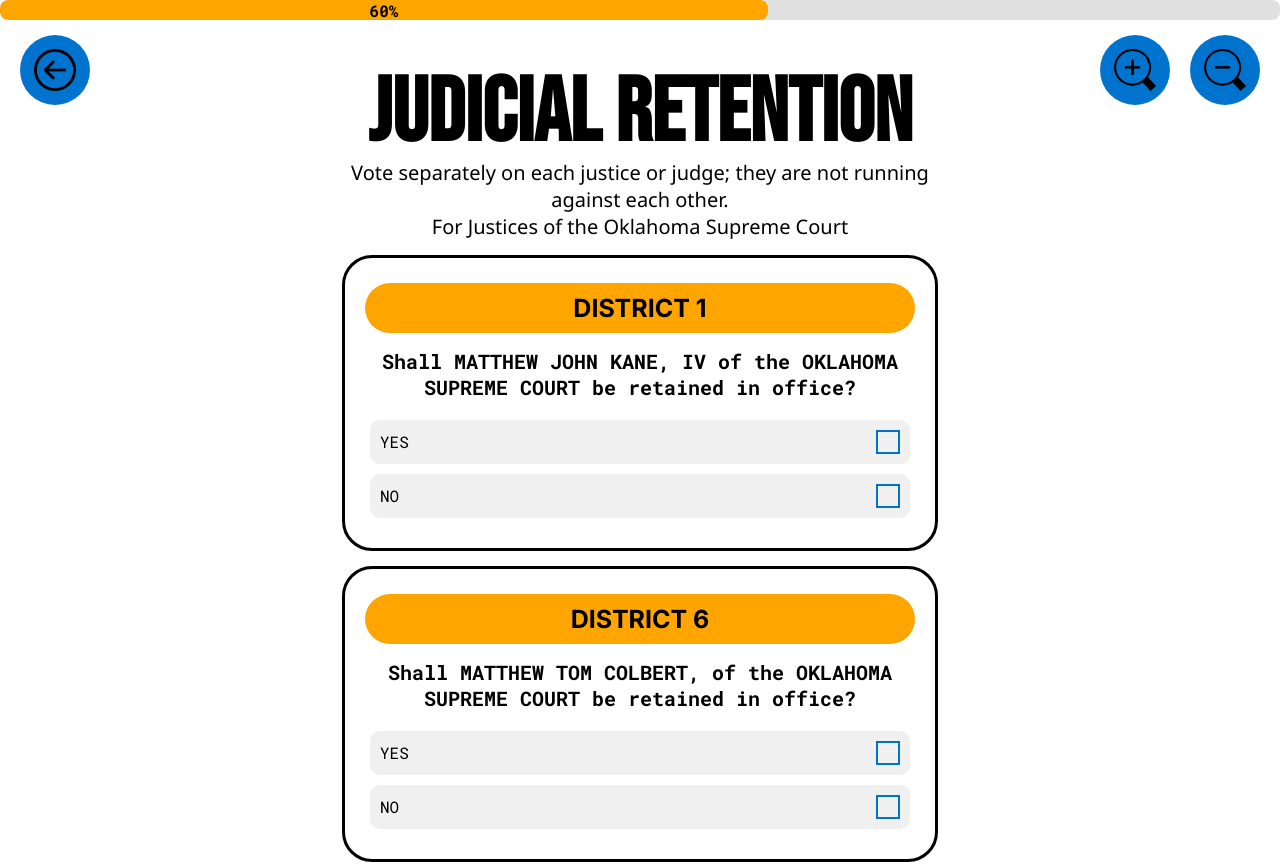
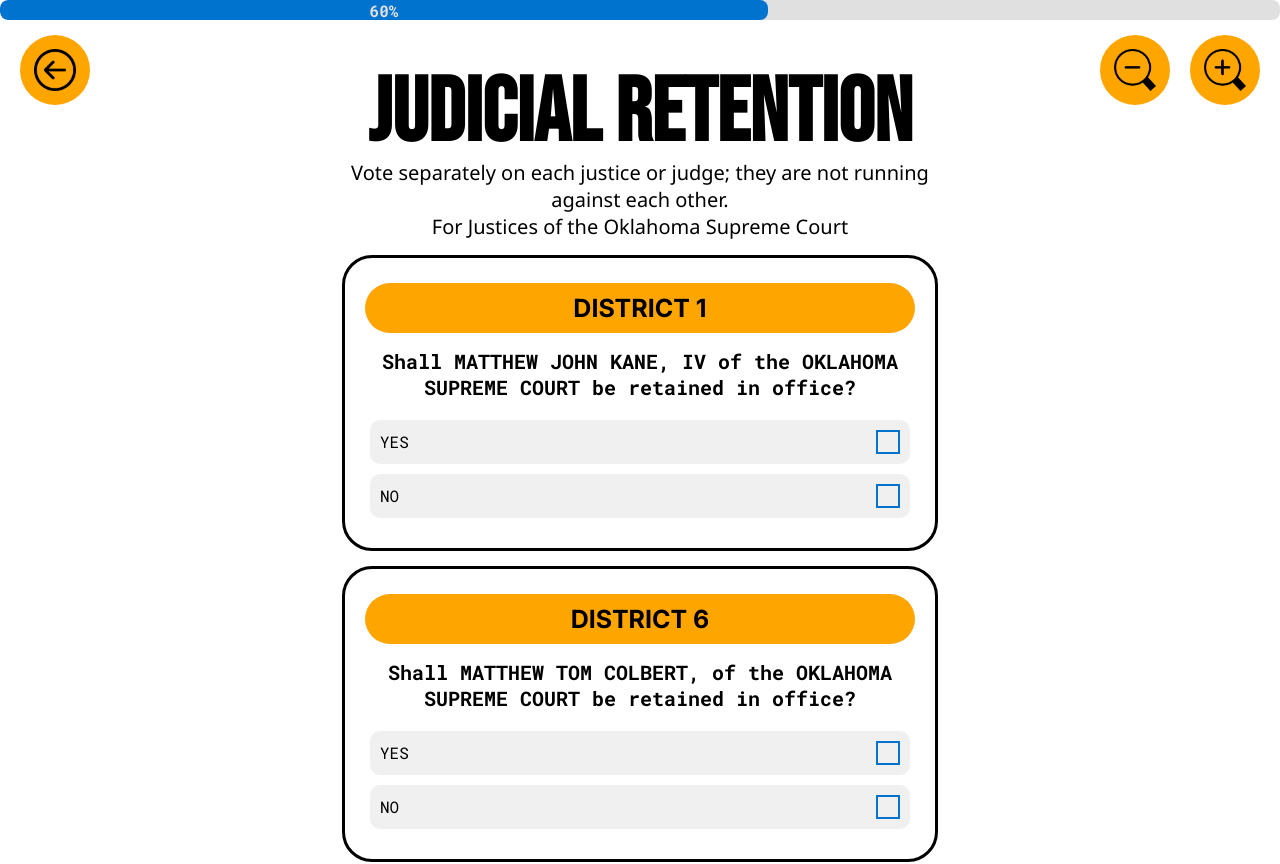
Before and after one commit to josegtrs/HCIProject, a React (Create React App) app in the folder hci/: page /judicial in a window 1280 px wide. Shown: the top 864 px of the page. Built offline with nearby package versions, Linux system fonts and the light colour scheme.

Commit message:
style changes

```diff
--- a/hci/src/Components/CSS/Global.css
+++ b/hci/src/Components/CSS/Global.css
@@ -84,13 +84,13 @@ body {
   cursor: pointer;
   border: none;
   font-weight: bold;
-  background-color: #0073CF;
+  background-color: orange;
   border-radius: 50%;
   color: white;
 }
 
 .zoom-button:hover {
-  background-color: #005AA7; /* Change color on hover */
+  background-color: #c07d00; /* Change color on hover */
 }
 
 .zoom-in {
@@ -118,7 +118,7 @@ body {
   cursor: pointer;
   border: none;
   font-weight: bold;
-  background-color: #0073CF;
+  background-color: orange;
   border-radius: 50%;
   color: black;
   margin: 10px;
@@ -127,6 +127,10 @@ body {
     background-size: 60%; /* Adjust the size of the background image */
     background-repeat: no-repeat; /* Prevent the image from repeating */
     background-position: center; /* Center the background image */
+}
+
+.back-button:hover {
+  background-color: #c07d00; /* Change color on hover */
 }
 
 .progress-bar {
@@ -143,10 +147,10 @@ body {
     align-items: center; /* Center the text vertically */
     justify-content: center; /* Center the text horizontally */
     height: 20px;
-    background-color: orange;
+    background-color: #0073CF;
     transition: width 0.5s ease-in-out; /* Smooth transition for the fill */
     border-radius: 8px;
-    color: black; /* Text color */
+    color: #e0e0e0; /* Text color */
     font-weight: bold; /* Make the percentage text bold */
   }
 
--- a/hci/src/Components/Zoom/ZoomComponent.jsx
+++ b/hci/src/Components/Zoom/ZoomComponent.jsx
@@ -4,8 +4,8 @@ import '../CSS/Global.css'
 const ZoomComponent = ({ zoomIn, zoomOut }) => {
   return (
     <div className="zoom-container">
+    <button className="zoom-button zoom-out" onClick={zoomOut}></button>
       <button className="zoom-button zoom-in" onClick={zoomIn}></button>
-      <button className="zoom-button zoom-out" onClick={zoomOut}></button>
     </div>
   );
 };
```
